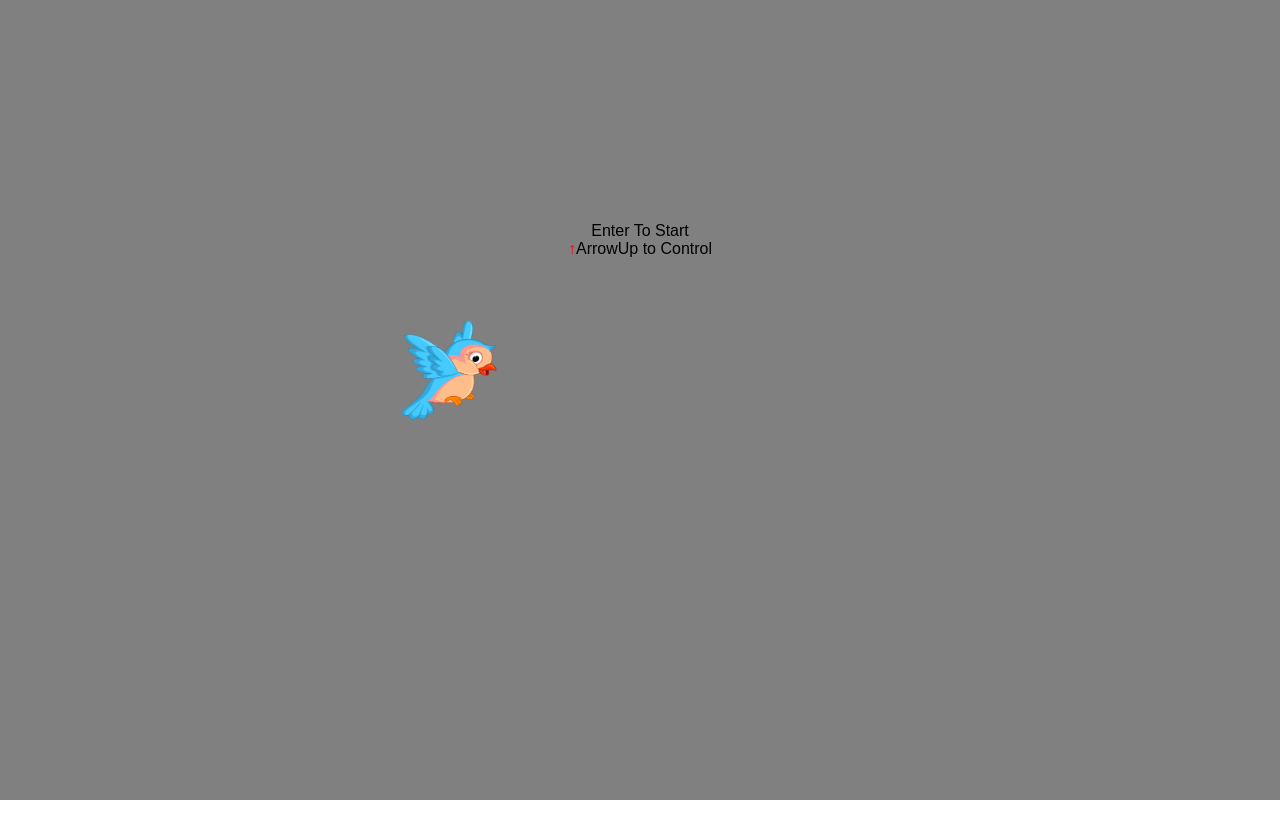
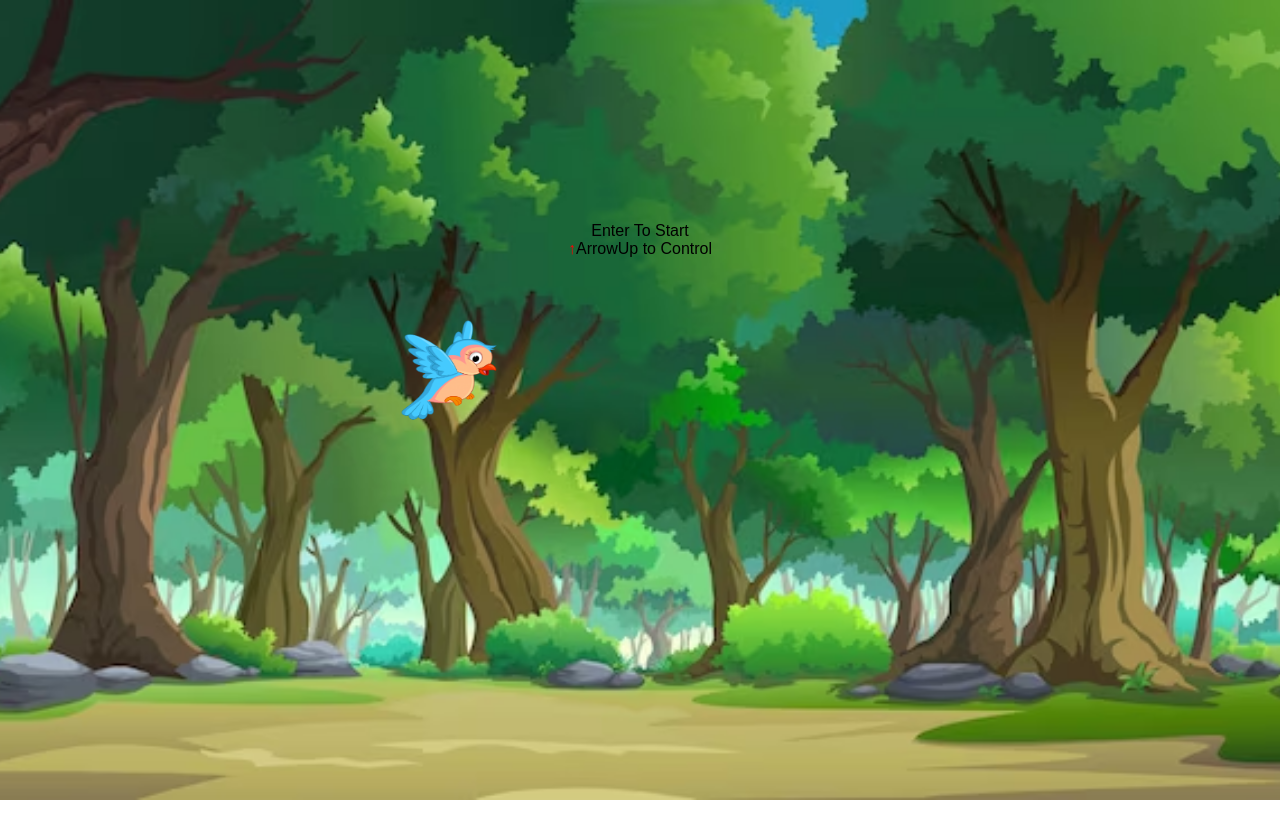
Before and after one commit to ruchakaravisara/MyGameOne, a plain HTML site: page src/index.html in a window 1280 px wide. Drawn offline with Linux system fonts and the light colour scheme.

Commit message:
background update

```diff
--- a/src/assets/Style.css
+++ b/src/assets/Style.css
@@ -7,7 +7,7 @@
 .background{
     height: 100vh;
     width: 100vw;
-    background: grey;
+    background: url("gameBackground.jpg")no-repeat center center fixed;
     -webkit-background-size: cover;
     -moz-background-size: cover;
     -o-background-size: cover;
```
